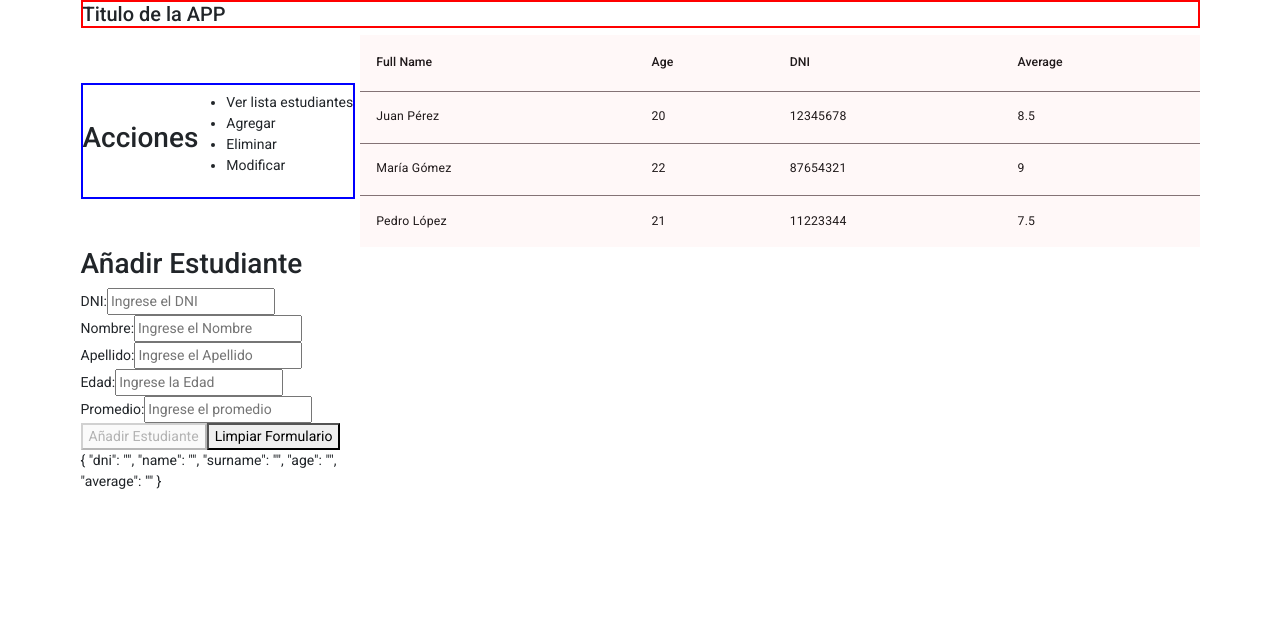
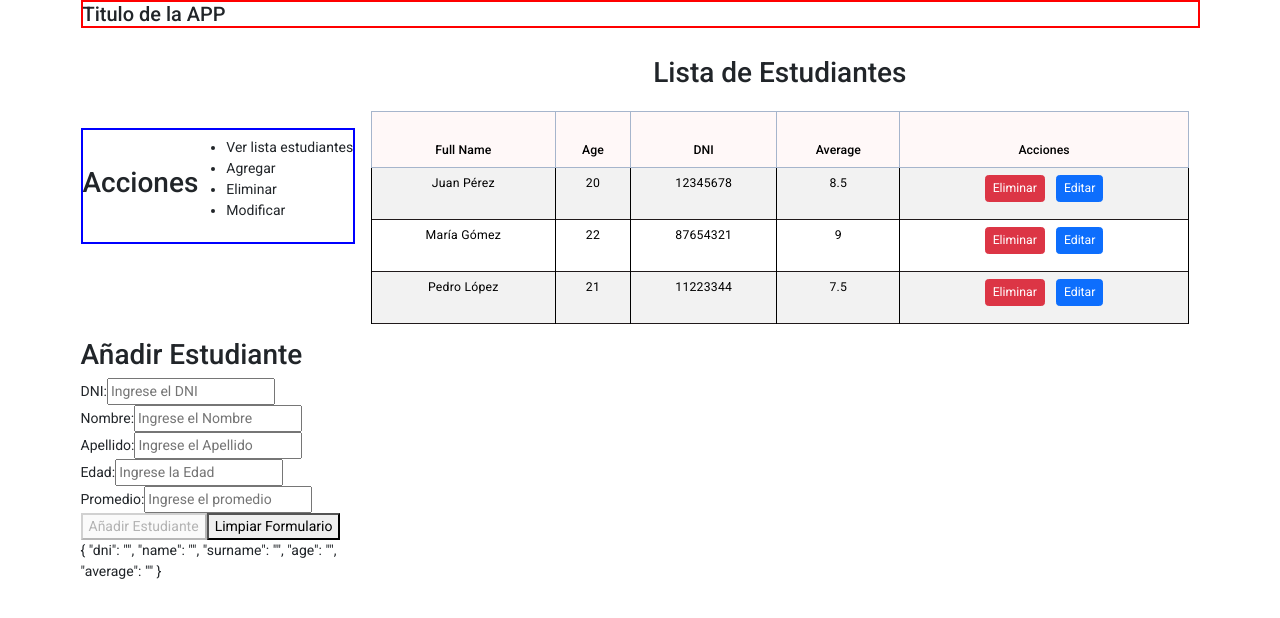
Before and after one commit to FromeroEmaresa/supreme-adventure, an Angular app: page / in a window 1280 px wide. Shown: the top 618 px of the page. Built offline with nearby package versions, Linux system fonts and the light colour scheme.

Commit message:
feature: añadir diseño bootstrap a students

```diff
--- a/src/app/students-table/students-table.html
+++ b/src/app/students-table/students-table.html
@@ -1,32 +1,42 @@
-<table mat-table [dataSource]="students" class="mat-elevation-z8">
+<div class="container mt-4">
+  <h2 class="mb-4 text-center">Lista de Estudiantes</h2>
 
-  <!--- Note that these columns can be defined in any order.
-        The actual rendered columns are set as a property on the row definition" -->
+  <table mat-table [dataSource]="students" class="table table-bordered table-striped table-hover">
 
-  <!-- Position Column -->
+    <!-- Full Name Column -->
     <ng-container matColumnDef="fullname">
-    <th mat-header-cell *matHeaderCellDef> Full Name </th>
-    <td mat-cell *matCellDef="let element"> {{element.name | fullname:element.surname}} </td>
+      <th mat-header-cell *matHeaderCellDef class="text-center"> Full Name </th>
+      <td mat-cell *matCellDef="let element" class="text-center"> {{element.name | fullname:element.surname}} </td>
     </ng-container>
 
-  <!-- Name Column -->
+    <!-- Age Column -->
     <ng-container matColumnDef="age">
-    <th mat-header-cell *matHeaderCellDef> Age </th>
-    <td mat-cell *matCellDef="let element"> {{element.age}} </td>
+      <th mat-header-cell *matHeaderCellDef class="text-center"> Age </th>
+      <td mat-cell *matCellDef="let element" class="text-center"> {{element.age}} </td>
     </ng-container>
 
-  <!-- Weight Column -->
+    <!-- DNI Column -->
     <ng-container matColumnDef="dni">
-    <th mat-header-cell *matHeaderCellDef> DNI </th>
-    <td mat-cell *matCellDef="let element"> {{element.dni}} </td>
+      <th mat-header-cell *matHeaderCellDef class="text-center"> DNI </th>
+      <td mat-cell *matCellDef="let element" class="text-center"> {{element.dni}} </td>
     </ng-container>
 
-  <!-- Symbol Column -->
+    <!-- Average Column -->
     <ng-container matColumnDef="average">
-    <th mat-header-cell *matHeaderCellDef> Average </th>
-    <td mat-cell *matCellDef="let element"> {{element.average}} </td>
+      <th mat-header-cell *matHeaderCellDef class="text-center"> Average </th>
+      <td mat-cell *matCellDef="let element" class="text-center"> {{element.average}} </td>
     </ng-container>
 
-  <tr mat-header-row *matHeaderRowDef="displayedColumns"></tr>
+    <!-- Actions Column -->
+    <ng-container matColumnDef="actions">
+      <th mat-header-cell *matHeaderCellDef class="text-center"> Acciones </th>
+      <td mat-cell *matCellDef="let element" class="text-center">
+        <button class="btn btn-danger btn-sm me-2" (click)="eliminarEstudiante(element)">Eliminar</button>
+        <button class="btn btn-primary btn-sm" (click)="editarEstudiante(element)">Editar</button>
+      </td>
+    </ng-container>
+
+    <tr mat-header-row *matHeaderRowDef="displayedColumns" class="table-primary"></tr>
     <tr mat-row *matRowDef="let row; columns: displayedColumns;"></tr>
   </table>
+</div>
--- a/src/app/students-table/students-table.scss
+++ b/src/app/students-table/students-table.scss
@@ -0,0 +1,13 @@
+table {
+  width: 100%;
+  border-collapse: collapse;
+}
+
+th.mat-header-cell, td.mat-cell {
+  padding: 12px;
+  text-align: left;
+}
+
+button {
+  margin: 0 4px;
+}
--- a/src/app/students-table/students-table.ts
+++ b/src/app/students-table/students-table.ts
@@ -1,4 +1,4 @@
-import { Component, Input } from '@angular/core';
+import { Component, EventEmitter, Input, Output } from '@angular/core';
 import { Student } from '../../shared/entities';
 
 import { MatTableModule } from '@angular/material/table';
@@ -13,5 +13,20 @@ import { FullnamePipe } from '../../shared/pipes/fullname-pipe';
 export class StudentsTable {
   @Input() students: Student[] = [];
 
-  displayedColumns: string[] = ['fullname', 'age', 'dni', 'average'];
+  displayedColumns: string[] = ['fullname', 'age', 'dni', 'average', 'actions'];
+
+  @Output() eliminar: EventEmitter<Student> = new EventEmitter<Student>();
+
+  eliminarEstudiante(estudiante: Student) {
+    this.eliminar.emit(estudiante);
+  }
+
+  @Output() editar = new EventEmitter<Student>();
+
+  editarEstudiante(estudiante: Student) {
+    this.editar.emit(estudiante);
+  }
+
+
+
 }
```
Lines whose indentation alone changed are shown as unchanged.
